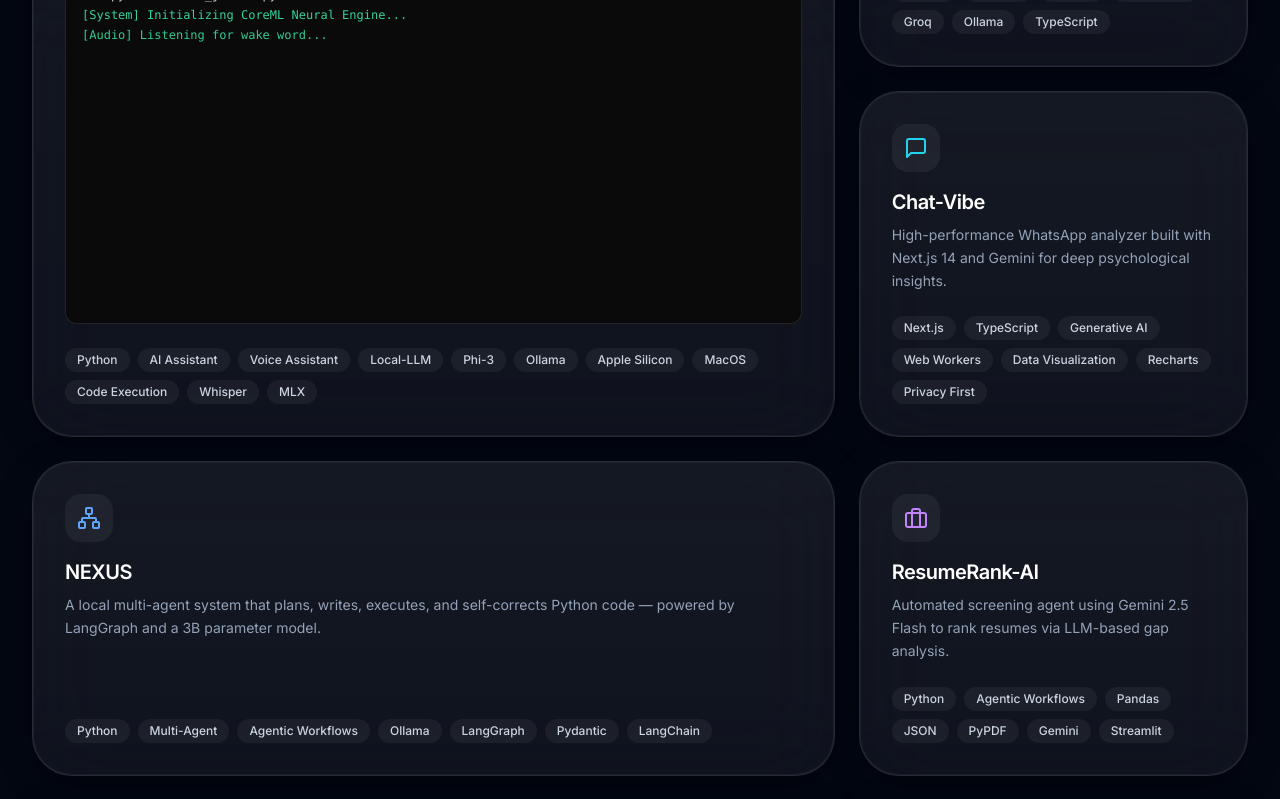
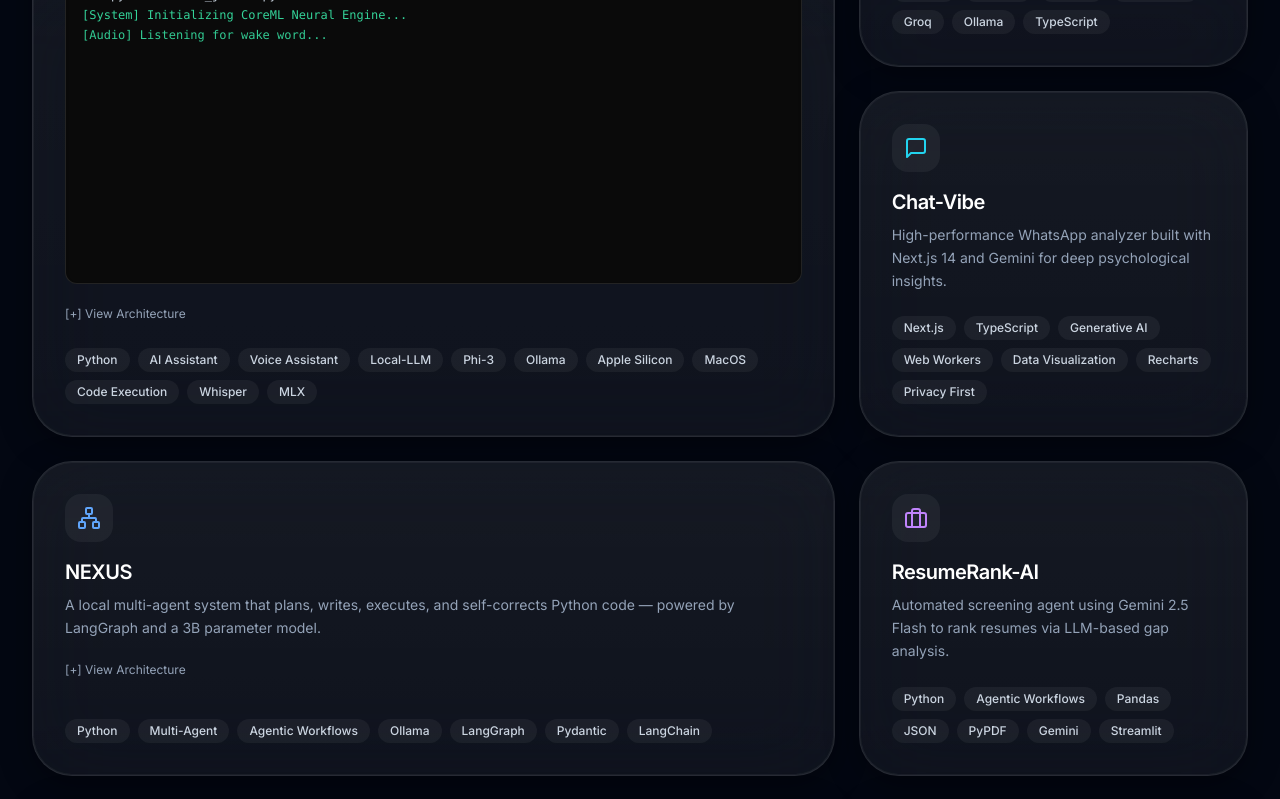
Before and after one commit to Swapnil-bo/Portfolio, a Next.js app: page / in a window 1280 px wide. Shown: the part 1292-2091 px from the top of the page. Built offline with nearby package versions, Linux system fonts and the light colour scheme.

Commit message:
feat: add architecture toggle to featured projects

```diff
--- a/src/components/sections/bento-projects.tsx
+++ b/src/components/sections/bento-projects.tsx
@@ -7,7 +7,19 @@
 
 const CATEGORIES = ["All", "Agentic AI", "Local LLMs", "ML & Data Science", "Full-Stack"];
 
-const projects = [
+type Project = {
+    title: string;
+    category: string;
+    description: string;
+    tags: string[];
+    icon: React.ReactNode;
+    className: string;
+    href: string;
+    content?: React.ReactNode;
+    architecture?: string[];
+};
+
+const projects: Project[] = [
     {
         title: "Jarvis",
         category: "Local LLMs",
@@ -16,6 +28,7 @@
         icon: <Mic className="h-6 w-6 text-emerald-400" />,
         className: "md:col-span-2 md:row-span-2",
         href: "https://github.com/Swapnil-bo/Jarvis",
+        architecture: ["Voice Input -> CoreML Wake Word", "Local LLM Routing (Ollama/Phi-3)", "Sub-process Code Execution", "Audio Output Generation"],
         content: (
             <div className="mt-6 flex-1 rounded-xl border border-white/10 bg-[#0a0a0a] p-4 text-xs font-mono text-emerald-400 shadow-inner">
                 <div className="mb-3 flex items-center gap-2 border-b border-white/5 pb-2">
@@ -38,6 +51,7 @@
         icon: <Network className="h-6 w-6 text-blue-400" />,
         className: "md:col-span-2 md:row-span-1 border-blue-500/20",
         href: "https://github.com/Swapnil-bo/NEXUS",
+        architecture: ["User Prompt -> LangGraph Orchestrator", "Agent 1: Code Generation (3B Model)", "Agent 2: Execution & Testing", "Self-Correcting Feedback Loop"],
     },
     {
         title: "EchoChamber",
@@ -47,6 +61,7 @@
         icon: <Podcast className="h-6 w-6 text-emerald-400" />,
         className: "md:col-span-2 md:row-span-1 border-emerald-500/20",
         href: "https://github.com/Swapnil-bo/EchoChamber",
+        architecture: ["Document Ingestion (URL/PDF)", "LangChain Parsing & Chunking", "Multi-Agent Debate Generation (Gemini Flash)", "PyDub + Edge-TTS Audio Synthesis"],
     },
     {
         title: "Butterfly Effect Simulator",
@@ -116,6 +131,7 @@
 
 export function BentoProjects() {
     const [activeCategory, setActiveCategory] = useState("All");
+    const [expandedIds, setExpandedIds] = useState<Record<string, boolean>>({});
 
     const filteredProjects = projects.filter(
         (project) => activeCategory === "All" || project.category === activeCategory
@@ -202,6 +218,40 @@
                                         <h3 className="mb-2 text-xl font-semibold tracking-tight text-white">{project.title}</h3>
                                         <p className="text-sm text-slate-400 leading-relaxed">{project.description}</p>
                                         {project.content && project.content}
+                                        {project.architecture && (
+                                            <div className="mt-4">
+                                                <button
+                                                    onClick={(e) => {
+                                                        e.preventDefault();
+                                                        e.stopPropagation();
+                                                        setExpandedIds((prev) => ({ ...prev, [project.title]: !prev[project.title] }));
+                                                    }}
+                                                    className="text-xs text-slate-400 hover:text-emerald-400 transition-colors focus:outline-none"
+                                                >
+                                                    {expandedIds[project.title] ? "[-] Hide Architecture" : "[+] View Architecture"}
+                                                </button>
+                                                <AnimatePresence initial={false}>
+                                                    {expandedIds[project.title] && (
+                                                        <motion.div
+                                                            initial={{ height: 0, opacity: 0 }}
+                                                            animate={{ height: "auto", opacity: 1 }}
+                                                            exit={{ height: 0, opacity: 0 }}
+                                                            transition={{ duration: 0.3, ease: "easeInOut" }}
+                                                            className="overflow-hidden"
+                                                        >
+                                                            <div className="mt-3 flex flex-col gap-2 border-l border-emerald-500/30 pl-3 py-1">
+                                                                {project.architecture.map((step, idx) => (
+                                                                    <div key={idx} className="flex items-start gap-2 text-xs font-mono text-slate-300">
+                                                                        <span className="text-emerald-500/50 mt-0.5">{`0${idx + 1}`}</span>
+                                                                        <span className="leading-relaxed">{step}</span>
+                                                                    </div>
+                                                                ))}
+                                                            </div>
+                                                        </motion.div>
+                                                    )}
+                                                </AnimatePresence>
+                                            </div>
+                                        )}
                                     </div>
                                     <div className="mt-6 flex flex-wrap gap-2">
                                         {project.tags.map((tag) => (
```
